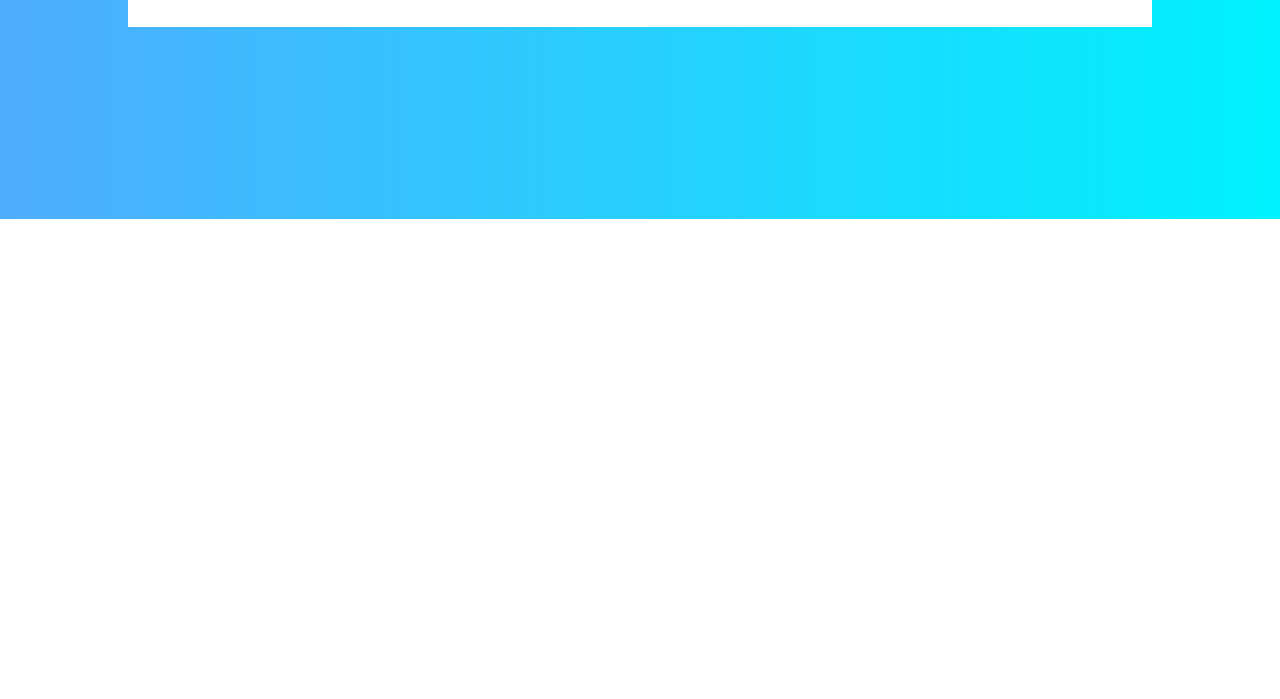
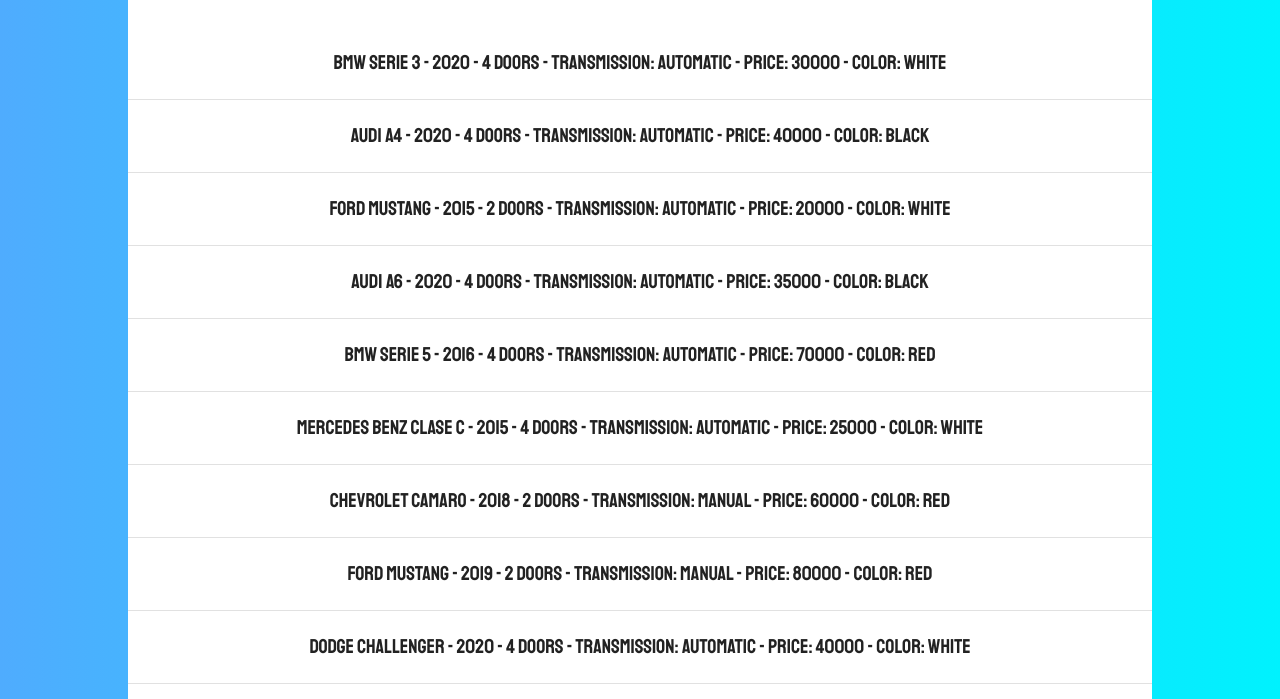
Before and after one commit to albertost5/car-finder-js, a plain HTML site: page index.html in a window 1280 px wide. Shown: the part 581-1280 px from the top of the page. Before the commit the page ends 800 px from the top, so only its background shows below. Drawn offline with Linux system fonts and the light colour scheme.

Commit message:
Added cars and years at the start of the app. Added readme file

```diff
--- a/index.html
+++ b/index.html
@@ -18,8 +18,8 @@
         <form id="searcher">
             <div class="row">
                 <div class="three columns">
-                    <label for="marca">Brand</label>
-                    <select class="u-full-width" id="marca">
+                    <label for="brand">Brand</label>
+                    <select class="u-full-width" id="brand">
                         <option value="">Select brand</option>
                         <option value="Audi">Audi</option>
                         <option value="BMW">BMW</option>
--- a/js/app.js
+++ b/js/app.js
@@ -0,0 +1,50 @@
+// HTML ELEMENTS
+const resultDiv = document.querySelector('#result');
+const yearsSelect = document.querySelector('#year');
+
+
+// EVENTS
+document.addEventListener('DOMContentLoaded', () => {
+    showCars();
+    fillYearsSelect();
+});
+
+
+// FUNCTIONS
+function showCars() {
+    cars.forEach( car => {
+        const { brand, model, year, doors, transmission, price, color } = car;
+        const carHtml = document.createElement('p');
+
+        carHtml.textContent = `
+            ${ brand } ${ model } - ${ year } - ${ doors} DOORS -
+            TRANSMISSION: ${ transmission } - PRICE: ${ price} - COLOR: ${ color}
+        `;
+
+        resultDiv.appendChild(carHtml);
+    });
+
+    console.log('Cars loaded from the "DB"');
+}
+
+function fillYearsSelect() {
+    const YEARS = [];
+
+    cars.forEach( ({ year }) => {
+        if( !YEARS.includes(year) ) {
+            YEARS.push( year );
+        }
+    });
+
+    YEARS.sort( (a, b) => a > b);
+
+    YEARS.forEach( year => {
+        const yearOption = document.createElement('option');
+        yearOption.value = year;
+        yearOption.textContent = year;
+
+        yearsSelect.appendChild(yearOption);
+    });
+
+    console.log('Unique years added from the "DB"');
+}
--- a/js/db.js
+++ b/js/db.js
@@ -1,174 +1,174 @@
-const autos = [
+const cars = [
 	{
-		marca: 'BMW',
-		modelo: 'Serie 3',
+		brand: 'BMW',
+		model: 'Serie 3',
 		year: 2020,
-		precio: 30000,
+		price: 30000,
 		doors: 4,
 		color: 'White',
-		transmision: 'automatic'
+		transmission: 'automatic'
 	},
 	{
-        marca: 'Audi',
-        modelo: 'A4',
+        brand: 'Audi',
+        model: 'A4',
         year: 2020,
-        precio: 40000,
+        price: 40000,
         doors: 4,
         color: 'Black',
-        transmision: 'automatic'
+        transmission: 'automatic'
     },
 	{
-		marca: 'Ford',
-		modelo: 'Mustang',
+		brand: 'Ford',
+		model: 'Mustang',
 		year: 2015,
-		precio: 20000,
+		price: 20000,
 		doors: 2,
 		color: 'White',
-		transmision: 'automatic'
+		transmission: 'automatic'
 	},
 	{
-        marca: 'Audi',
-        modelo: 'A6',
+        brand: 'Audi',
+        model: 'A6',
         year: 2020,
-        precio: 35000,
+        price: 35000,
         doors: 4,
         color: 'Black',
-        transmision: 'automatic'
+        transmission: 'automatic'
     },
 	{
-		marca: 'BMW',
-		modelo: 'Serie 5',
+		brand: 'BMW',
+		model: 'Serie 5',
 		year: 2016,
-		precio: 70000,
+		price: 70000,
 		doors: 4,
 		color: 'Red',
-		transmision: 'automatic'
+		transmission: 'automatic'
 	},
 	{
-		marca: 'Mercedes Benz',
-		modelo: 'Clase C',
+		brand: 'Mercedes Benz',
+		model: 'Clase C',
 		year: 2015,
-		precio: 25000,
+		price: 25000,
 		doors: 4,
 		color: 'White',
-		transmision: 'automatic'
+		transmission: 'automatic'
 	},
 	{
-		marca: 'Chevrolet',
-		modelo: 'Camaro',
+		brand: 'Chevrolet',
+		model: 'Camaro',
 		year: 2018,
-		precio: 60000,
+		price: 60000,
 		doors: 2,
 		color: 'Red',
-		transmision: 'manual'
+		transmission: 'manual'
 	},
 	{
-        marca: 'Ford',
-        modelo: 'Mustang',
+        brand: 'Ford',
+        model: 'Mustang',
         year: 2019,
-        precio: 80000,
+        price: 80000,
         doors: 2,
         color: 'Red',
-        transmision: 'manual'
+        transmission: 'manual'
     },
 	{
-		marca: 'Dodge',
-		modelo: 'Challenger',
+		brand: 'Dodge',
+		model: 'Challenger',
 		year: 2020,
-		precio: 40000,
+		price: 40000,
 		doors: 4,
 		color: 'White',
-		transmision: 'automatic'
+		transmission: 'automatic'
 	},
 	{
-        marca: 'Audi',
-        modelo: 'A3',
+        brand: 'Audi',
+        model: 'A3',
         year: 2017,
-        precio: 55000,
+        price: 55000,
         doors: 2,
         color: 'Black',
-        transmision:
+        transmission:
         'manual'
     },
 	{
-		marca: 'Dodge',
-		modelo: 'Challenger',
+		brand: 'Dodge',
+		model: 'Challenger',
 		year: 2020,
-		precio: 25000,
+		price: 25000,
 		doors: 2,
 		color: 'Red',
-		transmision: 'manual'
+		transmission: 'manual'
 	},
 	{
-		marca: 'Mercedes Benz',
-		modelo: 'Clase C',
+		brand: 'Mercedes Benz',
+		model: 'Clase C',
 		year: 2018,
-		precio: 45000,
+		price: 45000,
 		doors: 4,
 		color: 'Blue',
-		transmision: 'automatic'
+		transmission: 'automatic'
 	},
 	{
-		marca: 'BMW',
-		modelo: 'Serie 5',
+		brand: 'BMW',
+		model: 'Serie 5',
 		year: 2019,
-		precio: 90000,
+		price: 90000,
 		doors: 4,
 		color: 'White',
-		transmision: 'automatic'
+		transmission: 'automatic'
 	},
 	{
-        marca: 'Ford',
-        modelo: 'Mustang',
+        brand: 'Ford',
+        model: 'Mustang',
         year: 2017,
-        precio: 60000,
+        price: 60000,
         doors: 2,
         color: 'Black',
-        transmision: 'manual'
+        transmission: 'manual'
     },
 	{
-		marca: 'Dodge',
-		modelo: 'Challenger',
+		brand: 'Dodge',
+		model: 'Challenger',
 		year: 2015,
-		precio: 35000,
+		price: 35000,
 		doors: 2,
 		color: 'Blue',
-		transmision: 'automatic'
+		transmission: 'automatic'
 	},
 	{
-		marca: 'BMW',
-		modelo: 'Serie 3',
+		brand: 'BMW',
+		model: 'Serie 3',
 		year: 2018,
-		precio: 50000,
+		price: 50000,
 		doors: 4,
 		color: 'White',
-		transmision: 'automatic'
+		transmission: 'automatic'
 	},
 	{
-		marca: 'BMW',
-		modelo: 'Serie 5',
+		brand: 'BMW',
+		model: 'Serie 5',
 		year: 2017,
-		precio: 80000,
+		price: 80000,
 		doors: 4,
 		color: 'Black',
-		transmision: 'automatic'
+		transmission: 'automatic'
 	},
 	{
-		marca: 'Mercedes Benz',
-		modelo: 'Clase C',
+		brand: 'Mercedes Benz',
+		model: 'Clase C',
 		year: 2018,
-		precio: 40000,
+		price: 40000,
 		doors: 4,
 		color: 'White',
-		transmision: 'automatic'
+		transmission: 'automatic'
 	},
 	{
-        marca: 'Audi',
-        modelo: 'A4',
+        brand: 'Audi',
+        model: 'A4',
         year: 2016,
-        precio: 30000,
+        price: 30000,
         doors: 4,
         color: 'Blue',
-        transmision: 'automatic'
+        transmission: 'automatic'
     }
 ];
```
Also changed, not shown: 1 other file.
